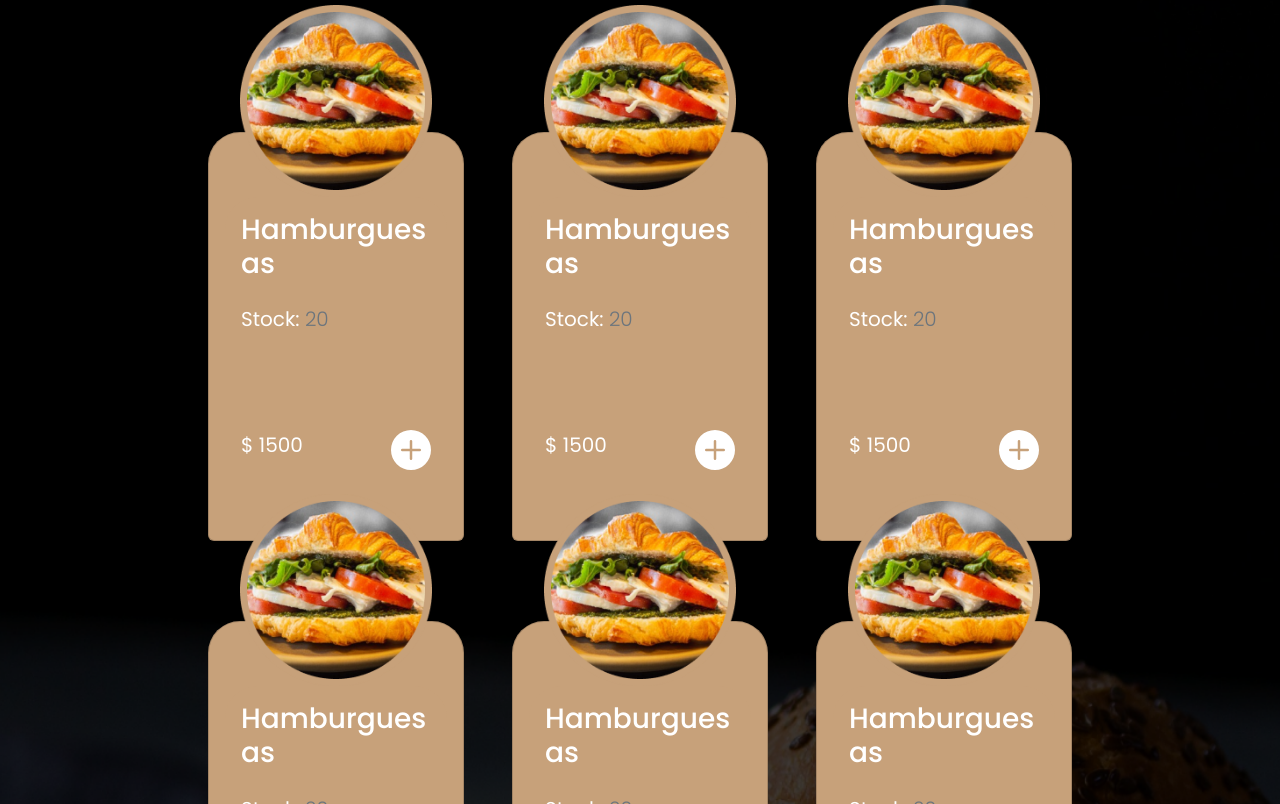
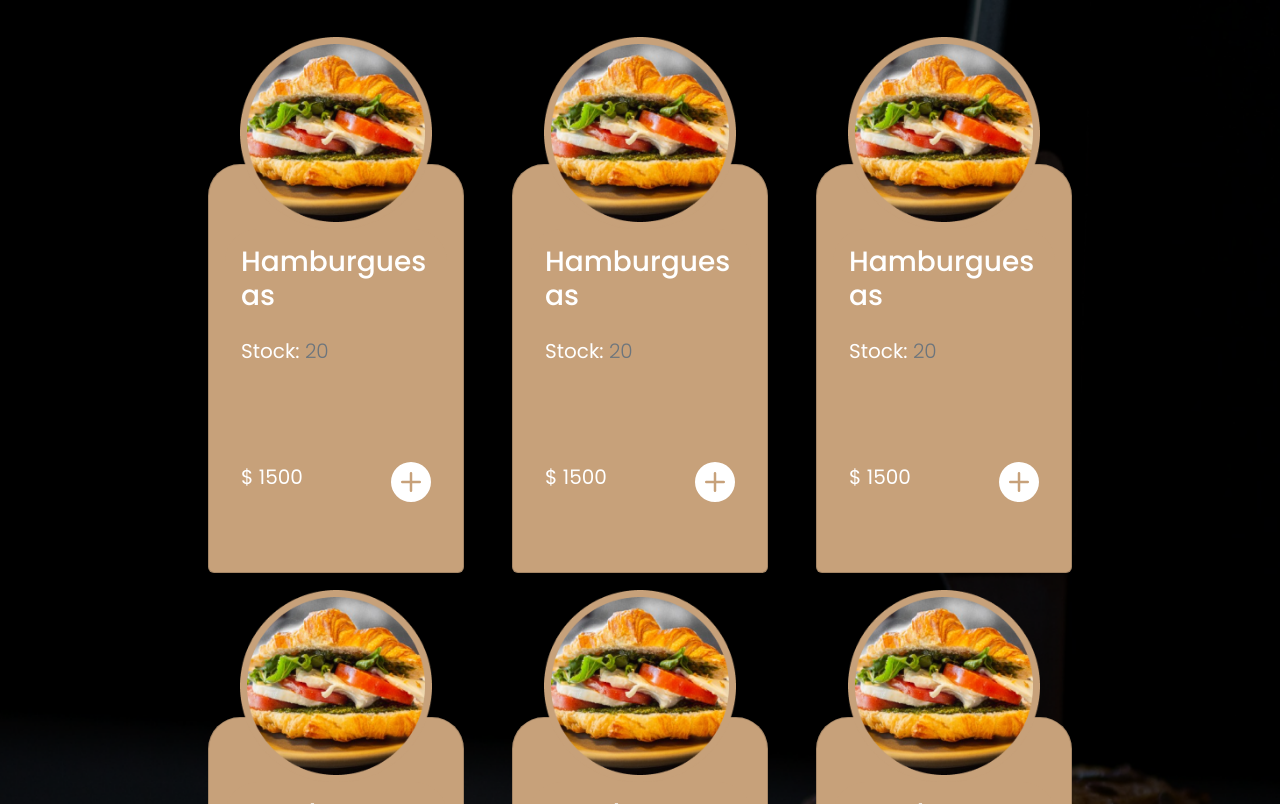
Before and after one commit to Mateo872/restfood, a React (Vite) app: page / in a window 1280 px wide. Shown: the part 1756-2560 px from the top of the page. Built offline with nearby package versions, Linux system fonts and the light colour scheme.

Commit message:
se modifico estilos de las tarjetas de las card

```diff
--- a/src/App.css
+++ b/src/App.css
@@ -413,7 +413,6 @@ footer h3 {
     background-color: var(--color-primario);
     border-top-left-radius: 2rem;
     border-top-right-radius: 2rem;
-
 }
 
 .body-tarjeta {
--- a/src/componentes/TarjetaProducto.jsx
+++ b/src/componentes/TarjetaProducto.jsx
@@ -5,12 +5,8 @@ import { BsPlusCircleFill } from "react-icons/bs";
 
 const TarjetaProducto = () => {
     return (
-    <Card className="card-body my-3">
-      <Card.Img
-        variant="top"
-        src={hamburguesa}
-        className="img-tarjeta-producto"
-      />
+        <Card className="card-body my-3 mt-5 mb-5">
+            <Card.Img variant="top" src={hamburguesa} className="img-tarjeta-producto" />
             <Card.Body className="body-tarjeta">
                 <Card.Title className="fs-3">Hamburguesas</Card.Title>
                 <Card.Text className="fs-5 my-4">
```
Lines whose indentation alone changed are shown as unchanged.
